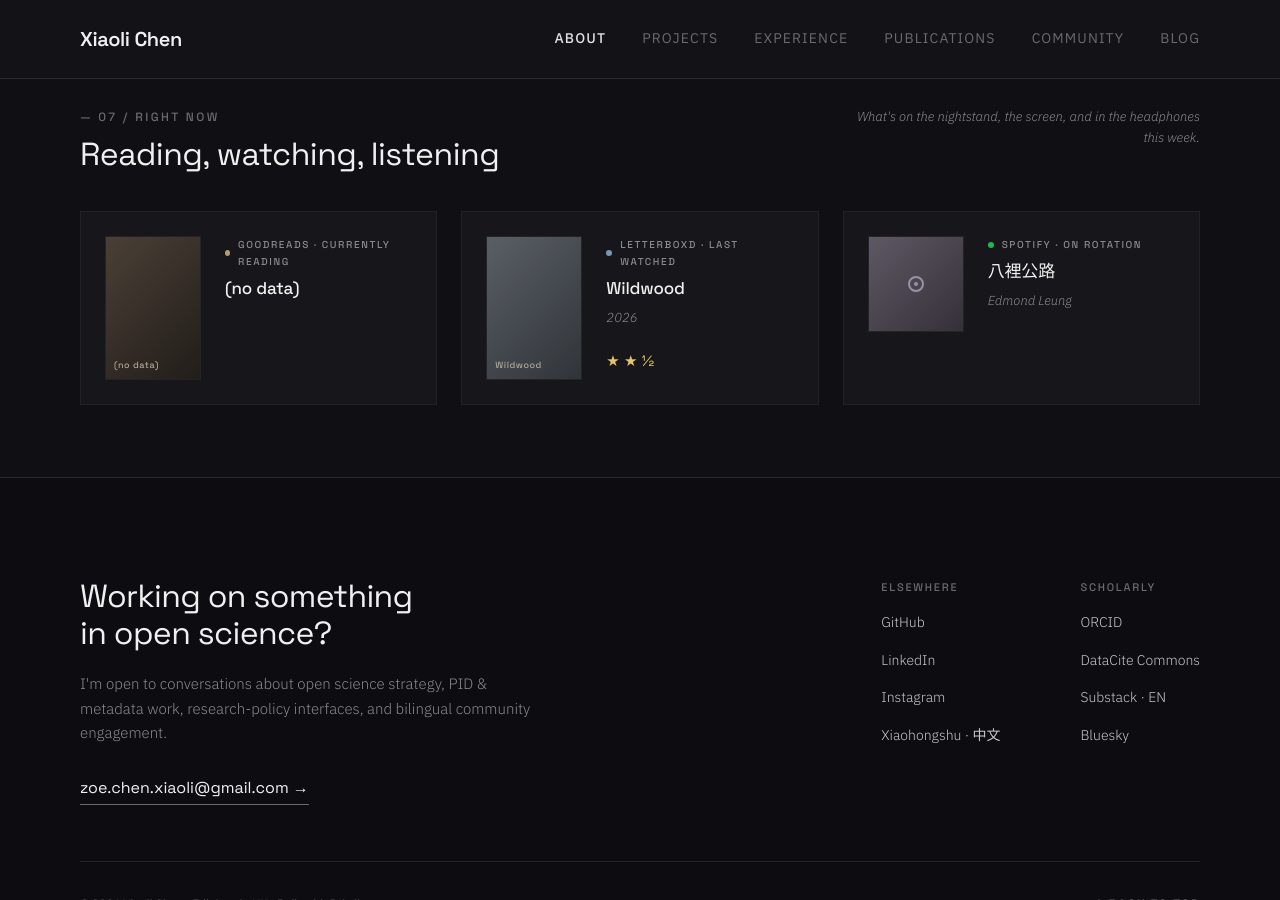
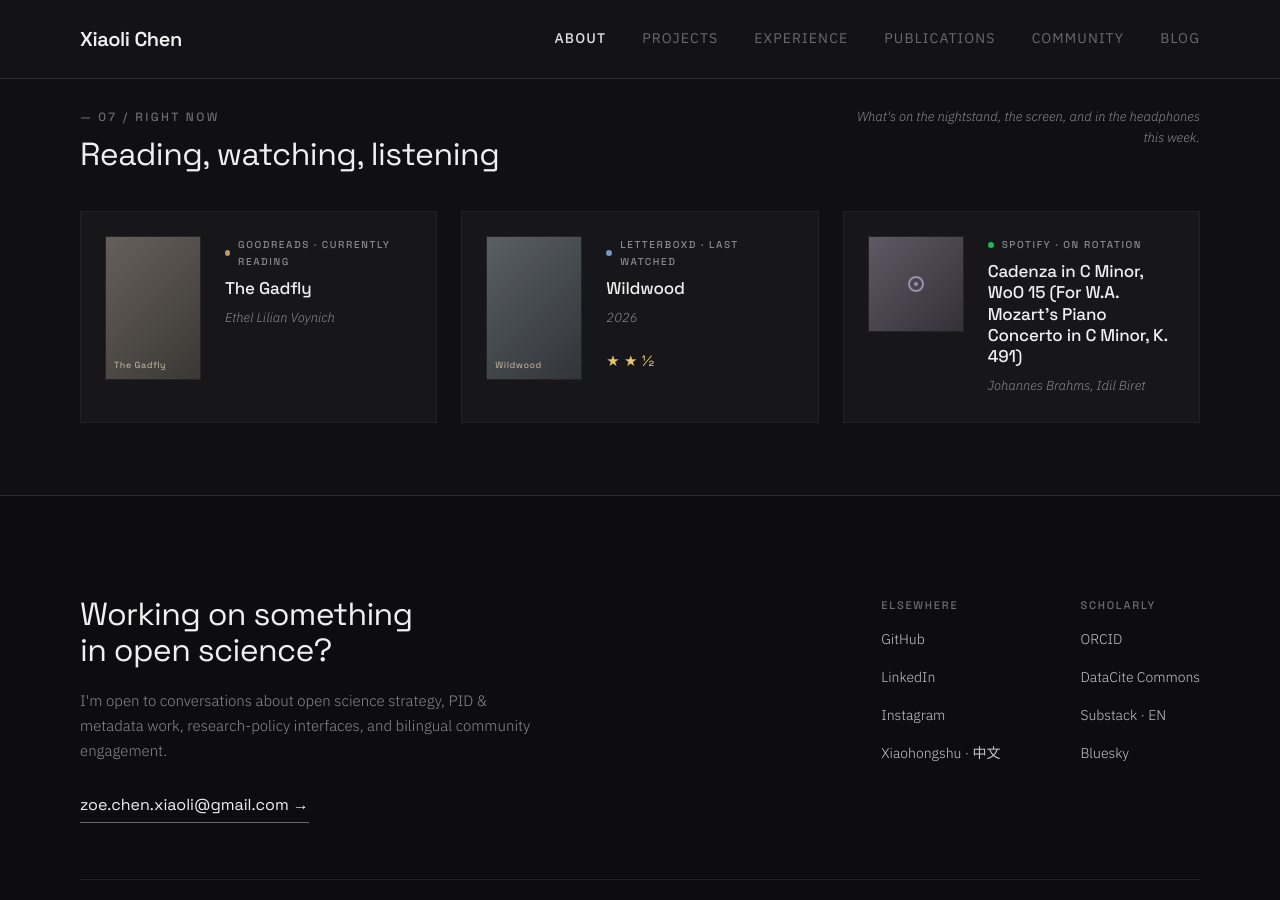
Before and after one commit to xchen101/xchen101.github.io, a Jekyll site: the page built from index.md, in a window 1280 px wide and 900 px high, scrolled down 6679 px. Built offline with Jekyll 4.4.1, drawn with Linux system fonts in a browser that asks for light colours; comment, search, counter and statistics services are not loaded; grey boxes are pictures that could not be loaded.

Commit message:
update: Right Now widget data (auto)

```diff
--- a/_data/now.yml
+++ b/_data/now.yml
@@ -1,12 +1,14 @@
-# Right now — auto-generated by Hermes cron on 2026-10-29 18:00 UTC
+# Right now — auto-generated by Hermes cron on 2026-10-30 00:00 UTC
 # Sources: Goodreads RSS / Letterboxd RSS / Spotify API
 
 reading:
   service: "Goodreads"
   accent: "#B59B6E"
   label: "Currently reading"
-  title: "(no data)"
+  title: "The Gadfly"
+  author: "Ethel Lilian Voynich"
   profile_url: "https://www.goodreads.com/user/show/12162109-xiaoli"
+  image: "https://i.gr-assets.com/images/S/compressed.photo.goodreads.com/books/1349042133l/9488435._SY475_.jpg"
 
 watching:
   service: "Letterboxd"
@@ -22,8 +24,8 @@ listening:
   service: "Spotify"
   accent: "#1DB954"
   label: "On rotation"
-  title: "八裡公路"
-  artist: "Edmond Leung"
-  url: "https://open.spotify.com/track/1pnS2kQ13lEj5TzNBo9OZz"
+  title: "Cadenza in C Minor, WoO 15 (For W.A. Mozart's Piano Concerto in C Minor, K. 491)"
+  artist: "Johannes Brahms, Idil Biret"
+  url: "https://open.spotify.com/track/5endtMq65FoFgFAKn7KXJr"
   profile_url: "https://open.spotify.com/"
-  image: "https://i.scdn.co/image/ab67616d00001e026b9ea262baf9f745eec229d4"
+  image: "https://i.scdn.co/image/ab67616d00001e029d644f6d1d2b39441c58bf49"
```
